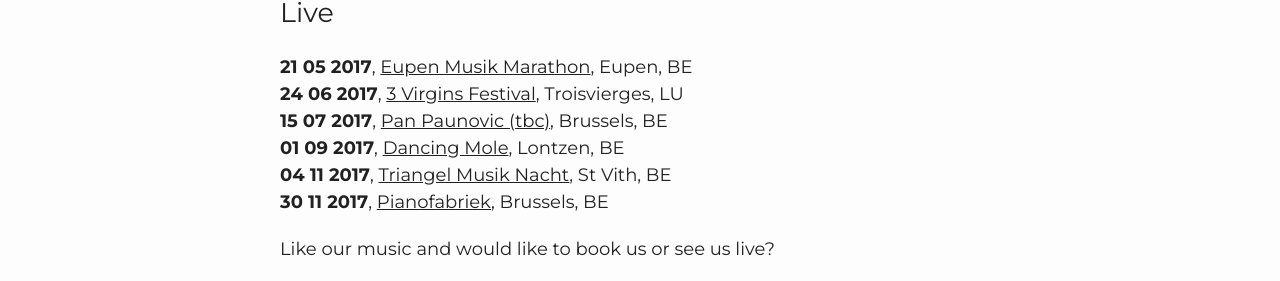
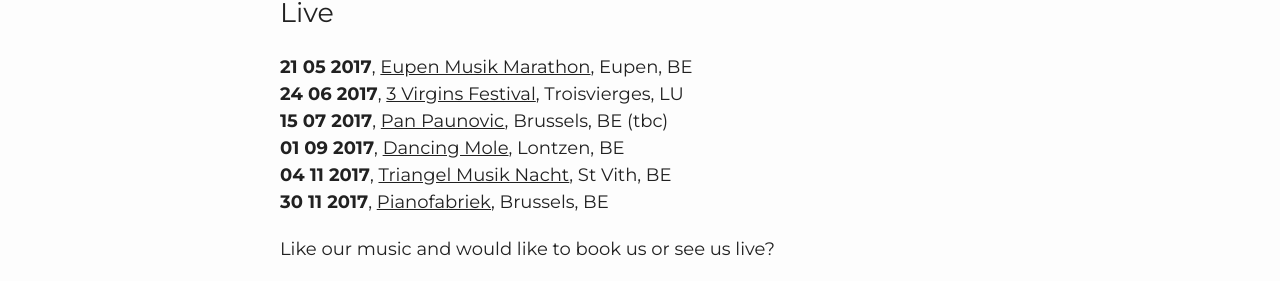
Before and after one commit to marcnoel/moad-site, a Jekyll site: the page built from live.html, in a window 1280 px wide. Shown: the part 147-428 px from the top of the page. Built offline with Jekyll 4.4.1, drawn with Linux system fonts in a browser that asks for light colours.

Commit message:
Update live.html

```diff
--- a/live.html
+++ b/live.html
@@ -36,7 +36,7 @@
     <li><h3>Live</h3></li>
     <li><strong>21 05 2017</strong>, <a style="text-decoration:underline;" href="http://sunergia.be/2016/06/eupen-musik-marathon2017-mai-datum/" target="_blank">Eupen Musik Marathon</a>, Eupen, BE</li>
     <li><strong>24 06 2017</strong>, <a style="text-decoration:underline;" href="https://www.facebook.com/3Vfestival/?fref=ts/" target="_blank">3 Virgins Festival</a>, Troisvierges, LU</li>
-    <li><strong>15 07 2017</strong>, <a style="text-decoration:underline;" href="https://www.facebook.com/moad.band/" target="_blank">Pan Paunovic (tbc)</a>, Brussels, BE</li>
+    <li><strong>15 07 2017</strong>, <a style="text-decoration:underline;" href="https://www.facebook.com/moad.band/" target="_blank">Pan Paunovic</a>, Brussels, BE (tbc)</li>
     <li><strong>01 09 2017</strong>,
     <a style="text-decoration:underline;" href="https://www.facebook.com/events/1142994172416524/" target="_blank">Dancing Mole</a>, Lontzen, BE</li>
     <li><strong>04 11 2017</strong>, <a style="text-decoration:underline;" href="http://www.triangel.com/cms/index.php" target="_blank">Triangel Musik Nacht</a>, St Vith, BE</li>
```
